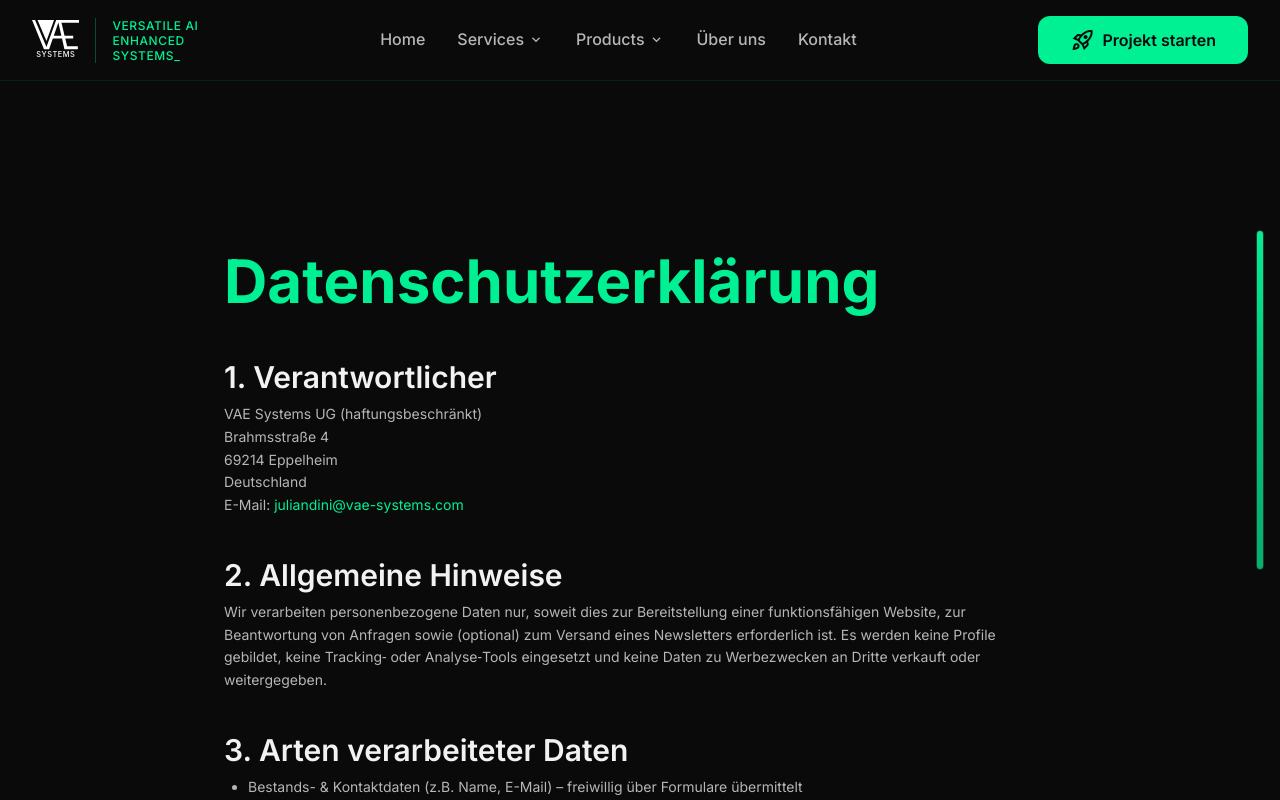
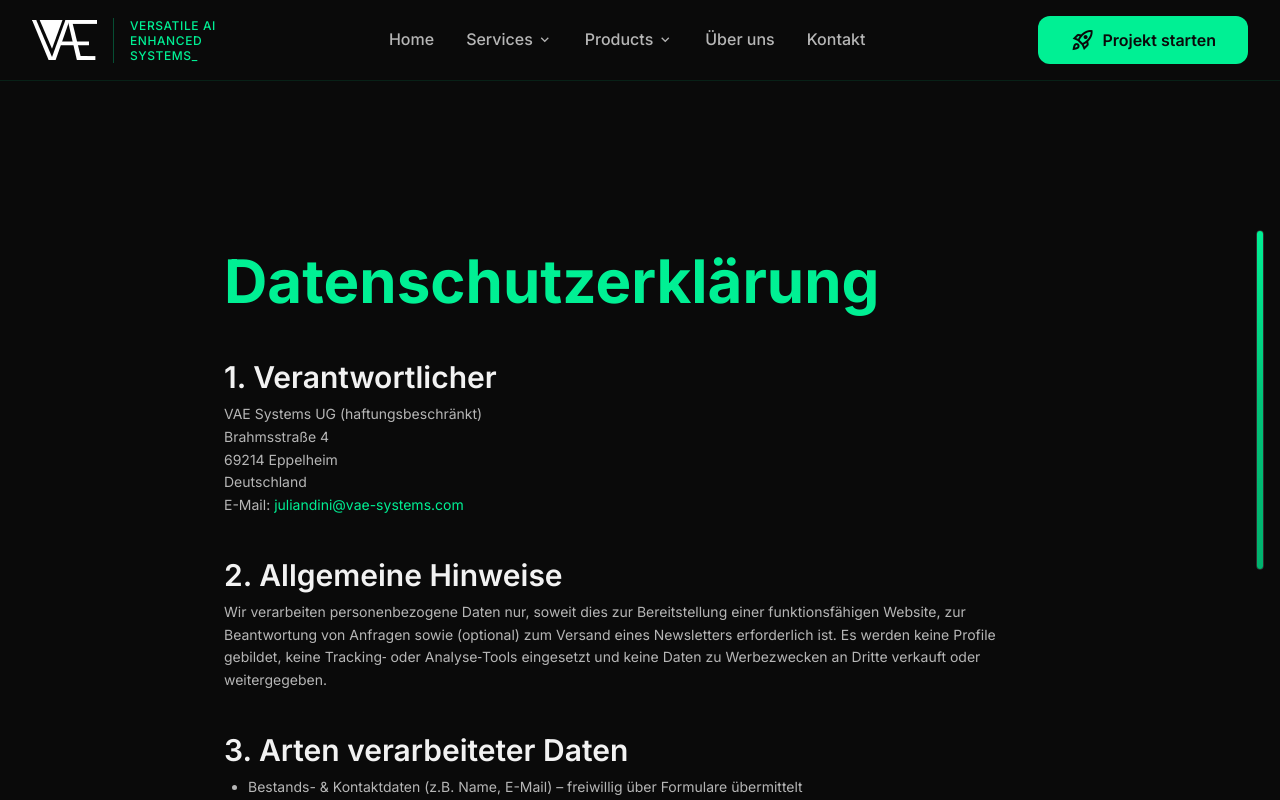
Before and after one commit to VAE-Systems/VAE-web-project, a React (Vite) app: page /privacy in a window 1280 px wide. Shown: the top 800 px of the page. Built offline with nearby package versions, Linux system fonts and the light colour scheme.

Commit message:
Update logo references in Header and Footer
Changed the logo image source in both Header and Footer components from LOGO_02_white.svg to LOGO_01_white.svg. Added a new Logo_dark@4x.png image to the public directory.

```diff
--- a/src/components/layout/Footer.tsx
+++ b/src/components/layout/Footer.tsx
@@ -35,7 +35,7 @@ const Footer: React.FC = () => {
             <div className="flex items-center space-x-4 mb-6">
               <div className="h-12">
                 <img
-                  src="/LOGO_02_white.svg"
+                  src="/LOGO_01_white.svg"
                   alt="VAE Systems Logo"
                   className="h-full w-auto"
                 />
--- a/src/components/layout/Header.tsx
+++ b/src/components/layout/Header.tsx
@@ -124,7 +124,7 @@ const Header: React.FC = () => {
           >
             <div className="h-10 group-hover:glow-turquoise transition-all duration-300">
               <img
-                src="/LOGO_02_white.svg"
+                src="/LOGO_01_white.svg"
                 alt="VAE Systems Logo"
                 className="h-full w-auto"
               />
```
Also changed, not shown: public/Logo_dark@4x.png (added).
